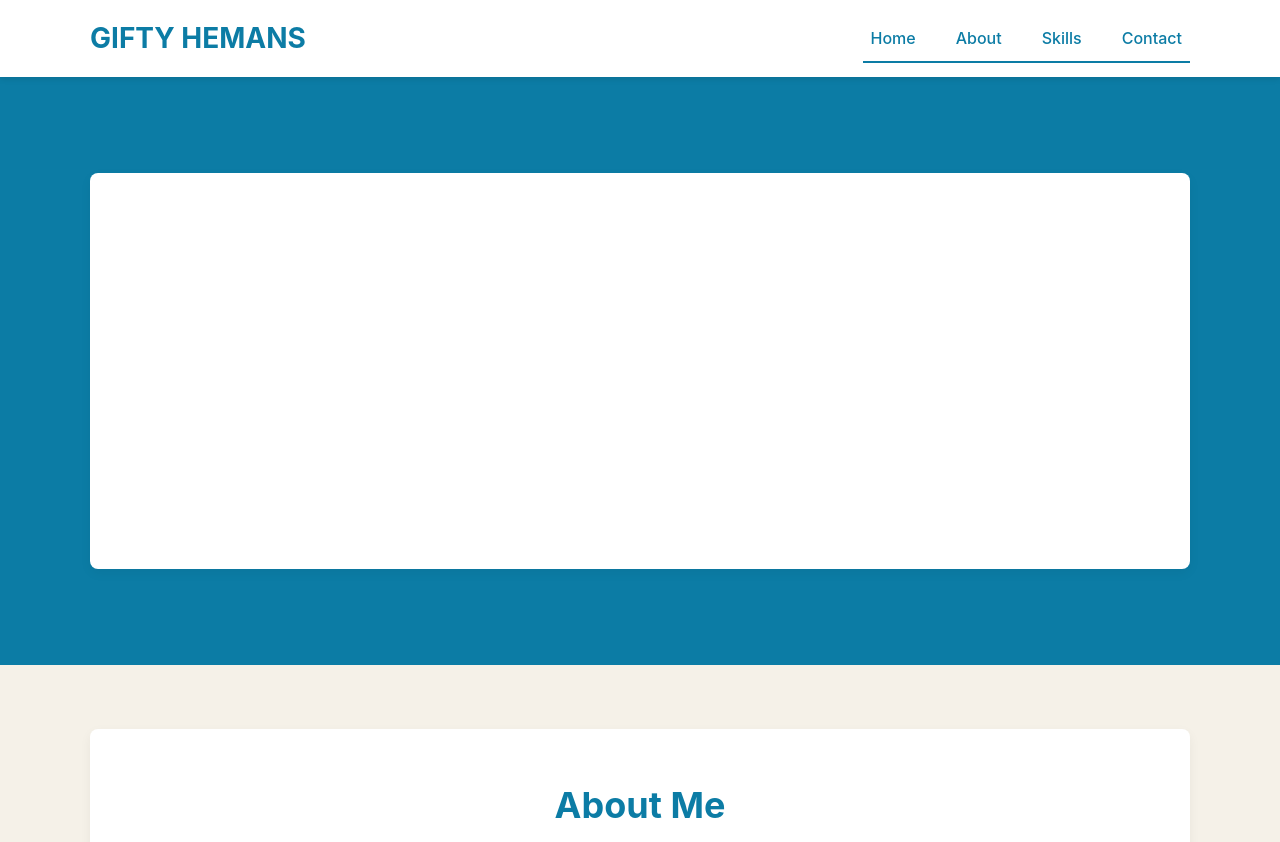
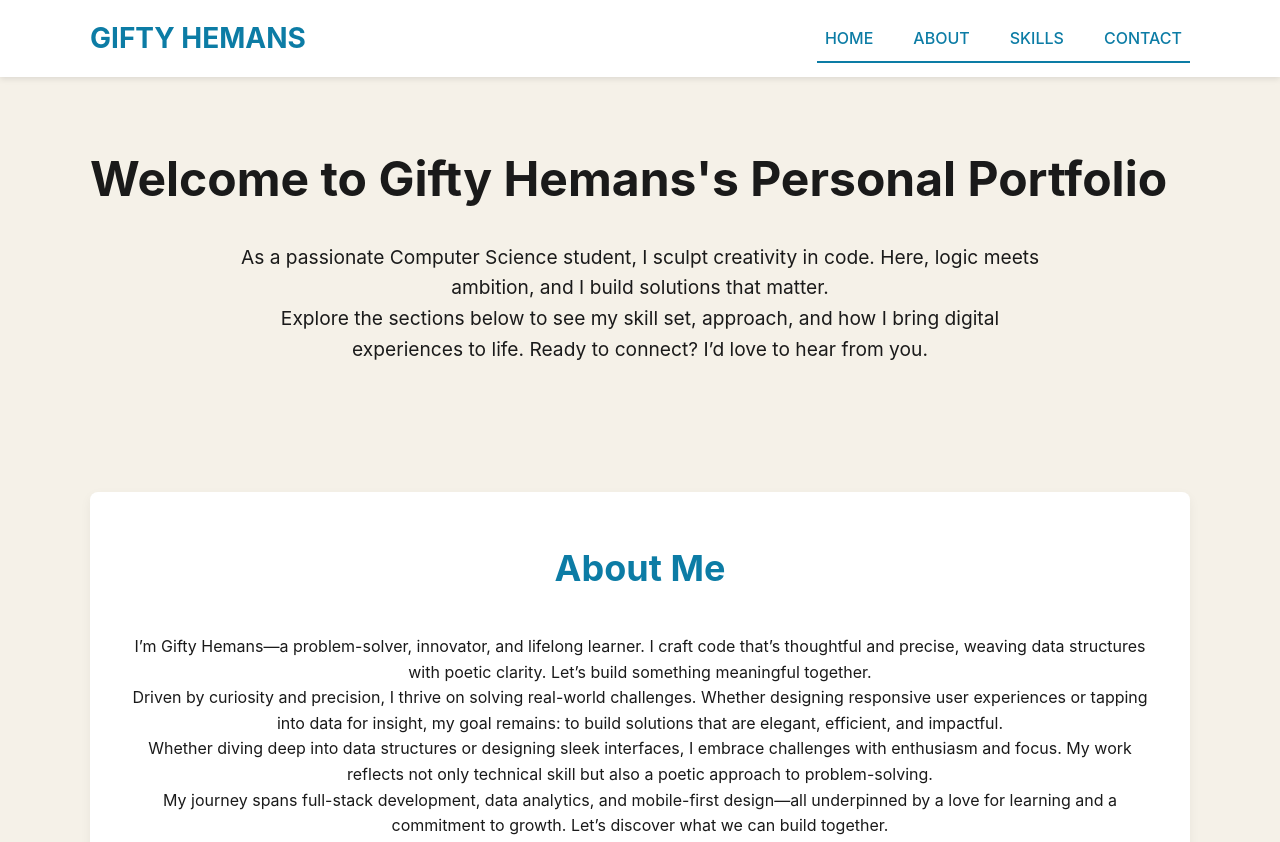
Before and after one commit to Edbless/Personal-portfolio, a plain HTML site: page index.html in a window 1280 px wide. Shown: the top 842 px of the page. Drawn offline with Linux system fonts and the light colour scheme.

Commit message:
Update index.html

```diff
--- a/index.html
+++ b/index.html
@@ -26,7 +26,7 @@
   .menu-toggle { display:none; font-size:1.75em; color:#0C7CA5; cursor:pointer; }
 
   /* Home */
-  #home { background:#0C7CA5; color:#FFF; padding:6em 0; text-align:center; }
+
   #home h1 { font-size:3em; margin-bottom:.5em; }
   #home p { font-size:1.2em; max-width:800px; margin:0 auto; }
 
@@ -98,16 +98,16 @@
     <div class="nav-logo">GIFTY HEMANS</div>
     <div class="menu-toggle" onclick="toggleNav()">☰</div>
     <div class="nav-links">
-      <a href="#home" class="active">Home</a>
-      <a href="#about">About</a>
-      <a href="#skills">Skills</a>
-      <a href="#contact">Contact</a>
+      <a href="#home" class="active">HOME</a>
+      <a href="#about">ABOUT</a>
+      <a href="#skills">SKILLS</a>
+      <a href="#contact">CONTACT</a>
     </div>
   </div>
 </nav>
 
 <section id="home">
-  <div class="container section-content">
+  <div class="container">
     <h1>Welcome to Gifty Hemans's Personal Portfolio</h1>
     <p>As a passionate Computer Science student, I sculpt creativity in code. Here, logic meets ambition, and I build solutions that matter.</p>
     <p>Explore the sections below to see my skill set, approach, and how I bring digital experiences to life. Ready to connect? I’d love to hear from you.</p>
```
